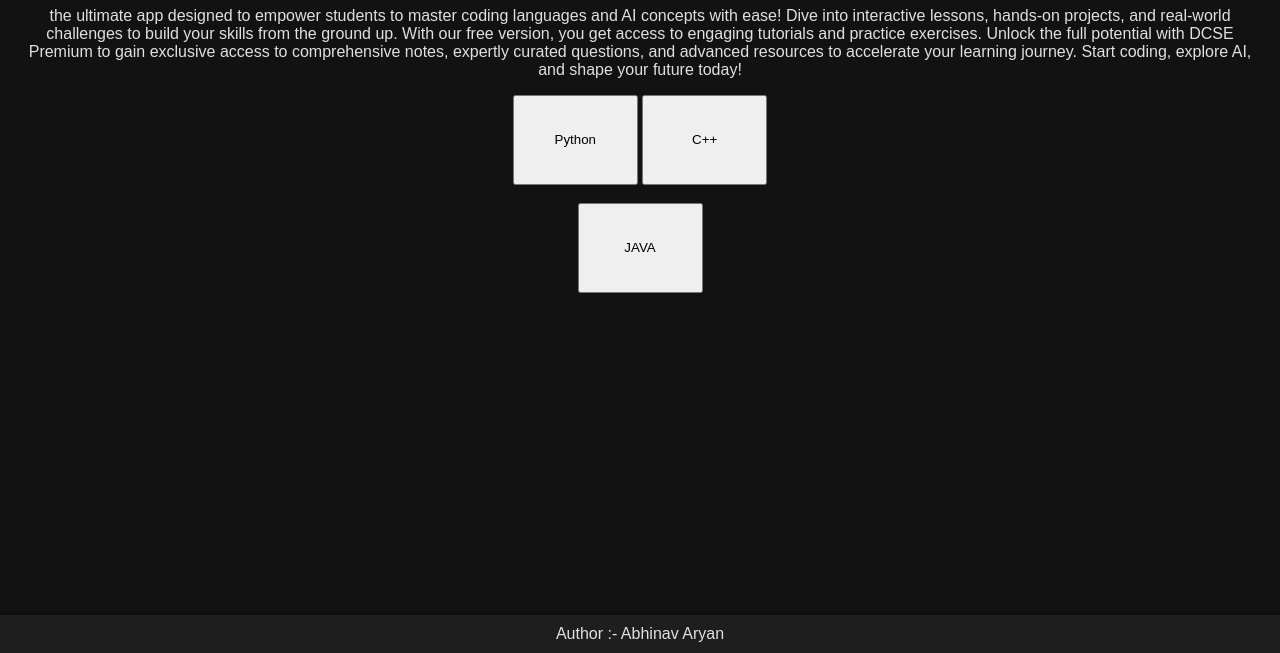
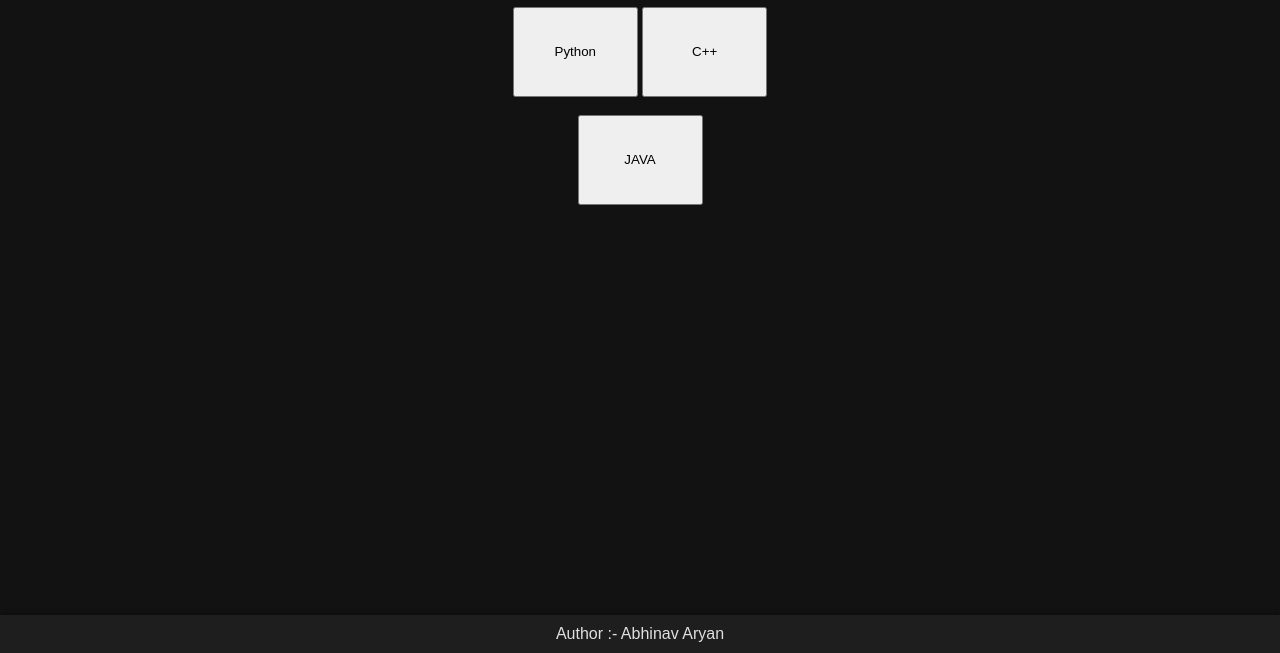
Before and after one commit to aryanabhinav42/Dcse, a plain HTML site: page index.html in a window 1280 px wide. Shown: the part 147-800 px from the top of the page. Drawn offline with Linux system fonts and the light colour scheme.

Commit message:
index.html

```diff
--- a/index.html
+++ b/index.html
@@ -101,8 +101,7 @@ footer {
     <main>
         <!-- Add your main content here -->
         <h1>Welcome to DCSE App</h1>
-        <p>the ultimate app designed to empower students to master coding languages and AI concepts with ease! Dive into interactive lessons, hands-on projects, and real-world challenges to build your skills from the ground up. With our free version, you get access to engaging tutorials and practice exercises. Unlock the full potential with DCSE Premium to gain exclusive access to comprehensive notes, expertly curated questions, and advanced resources to accelerate your learning journey. Start coding, explore AI, and shape your future today!
-        </p>
+
            <div class="Lan">
         <a href="python.html"><button id="lang">Python</button></a>
             <a href="cpp.html"><button id="lang">C++</button></a><br><br>
```
